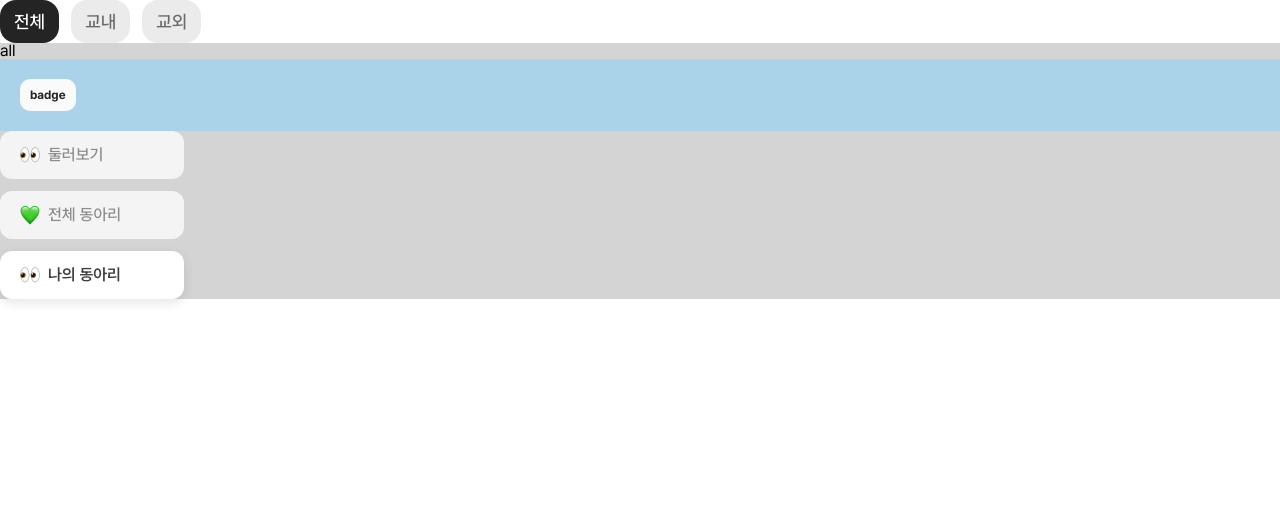
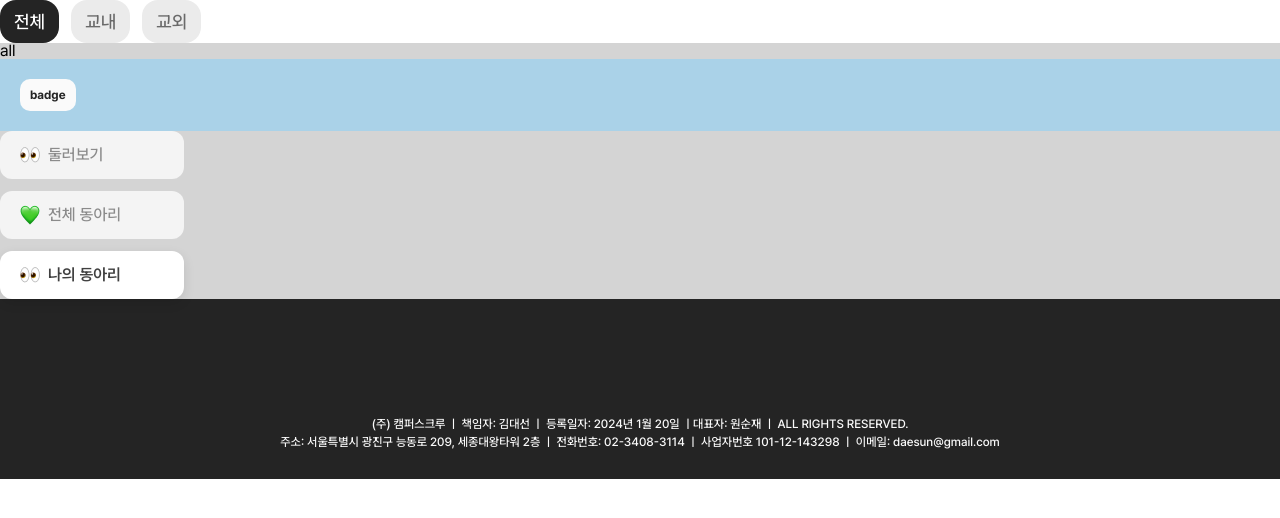
Before and after one commit to dong-ariari/frontend, a React (Vite) app: page /all in a window 1280 px wide. Shown: the top 518 px of the page. Built offline with nearby package versions, Linux system fonts and the light colour scheme.

Commit message:
style: 텍스트, 정렬 정의

```diff
--- a/src/components/footer/footer.jsx
+++ b/src/components/footer/footer.jsx
@@ -1,3 +1,10 @@
-export default function Footer() {
-  return <div>footer</div>;
+import * as S from "./footer.styles";
+
+export default function Footer({ text, text2 }) {
+  return (
+    <S.Layer>
+      <S.Text>{text}</S.Text>
+      <S.Text>{text2}</S.Text>
+    </S.Layer>
+  );
 }
--- /dev/null
+++ b/src/components/footer/footer.styles.js
@@ -0,0 +1,17 @@
+import styled from "styled-components";
+
+export const Layer = styled.div`
+  width: 100%;
+  background-color: ${(props) => props.theme.color.grey._800};
+  padding-top: 7.25rem;
+  padding-bottom: 1.75rem;
+  display: flex;
+  flex-direction: column;
+  align-items: center;
+`;
+
+export const Text = styled.span`
+  color: #fafafa;
+  ${(props) => props.theme.typo.fontSize._8};
+  ${(props) => props.theme.typo.fontWeight._500};
+`;
--- a/src/pages/all.jsx
+++ b/src/pages/all.jsx
@@ -1,10 +1,12 @@
 import Badge from "../components/badge/badge";
+import Footer from "../components/footer/footer";
 import SideMenu from "../components/sideMenu/sideMenu";
 import SideMenuComponent from "../components/sideMenu/sideMenuComponent";
 import { SIDEMENU_DATA } from "../data/components/sideMenu";
 
 const All = () => {
   return (
+    <>
       <div style={{ backgroundColor: "#d4d4d4" }}>
         <div>all</div>
         <div style={{ padding: 20, backgroundColor: "#aad2e8" }}>
@@ -12,6 +14,15 @@ const All = () => {
         </div>
         <SideMenuComponent data={SIDEMENU_DATA} />
       </div>
+      <Footer
+        text={
+          "(주) 캠퍼스크루 ㅣ 책임자: 김대선 ㅣ 등록일자: 2024년 1월 20일 ㅣ대표자: 원순재 ㅣ ALL RIGHTS RESERVED."
+        }
+        text2={
+          "주소: 서울특별시 광진구 능동로 209, 세종대왕타워 2층 ㅣ 전화번호: 02-3408-3114 ㅣ 사업자번호 101-12-143298 ㅣ 이메일: daesun@gmail.com"
+        }
+      />
+    </>
   );
 };
 
```
Lines whose indentation alone changed are shown as unchanged.
